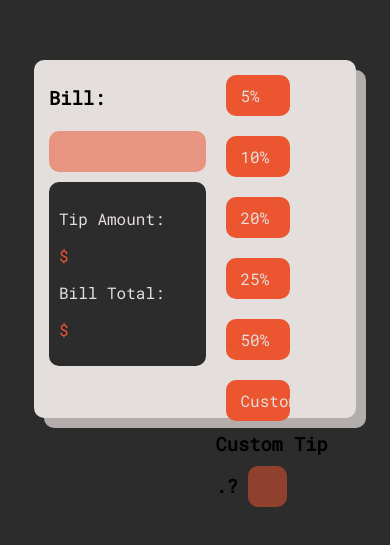
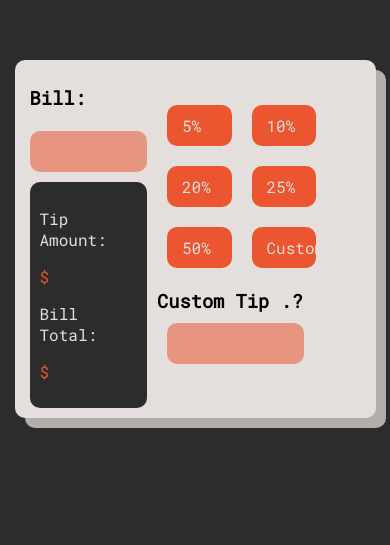
Before and after one commit to johnathanmann/tip-calculator, a React (Create React App) app: page / in a window 390 px wide. Shown: the part 191-736 px from the top of the page. Built offline with nearby package versions, Linux system fonts and the light colour scheme.

Commit message:
added final media query

```diff
--- a/src/App.js
+++ b/src/App.js
@@ -44,8 +44,8 @@ function App() {
           <button onClick={() => findTip(.25)}>25%</button>
           <button onClick={() => findTip(.5)}>50%</button>
           <button onClick={() => customTip()}>Custom</button><br/>
-          <label htmlFor="bill"><h3 id="bill-label" className='inline'>Custom Tip .?</h3></label>
-          <input type="text" className='inline' id="customTip" name="bill" ref={customRef}/>
+          <label htmlFor="bill"><h3 id="bill-label" className='display'>Custom Tip .?</h3></label>
+          <input type="text" className='display' id="customTip" name="bill" ref={customRef}/>
         </section>
       </div>
     </div>
--- a/src/styles.css
+++ b/src/styles.css
@@ -80,7 +80,7 @@ button{
   border-radius: 10px;
 }
 
-.inline{
+.display{
   display: inline;
 }
 
@@ -115,3 +115,18 @@ button{
     width: 35vw;
   }
 }
+
+@media(max-width: 485px){
+  #total, #bill {
+    width: 25vw;
+  }
+  #calculator{
+    width: 90vw;
+  }
+  .display{
+    display: block;
+  }
+  #customTip{
+    width: 30vw;
+  }
+}
```
